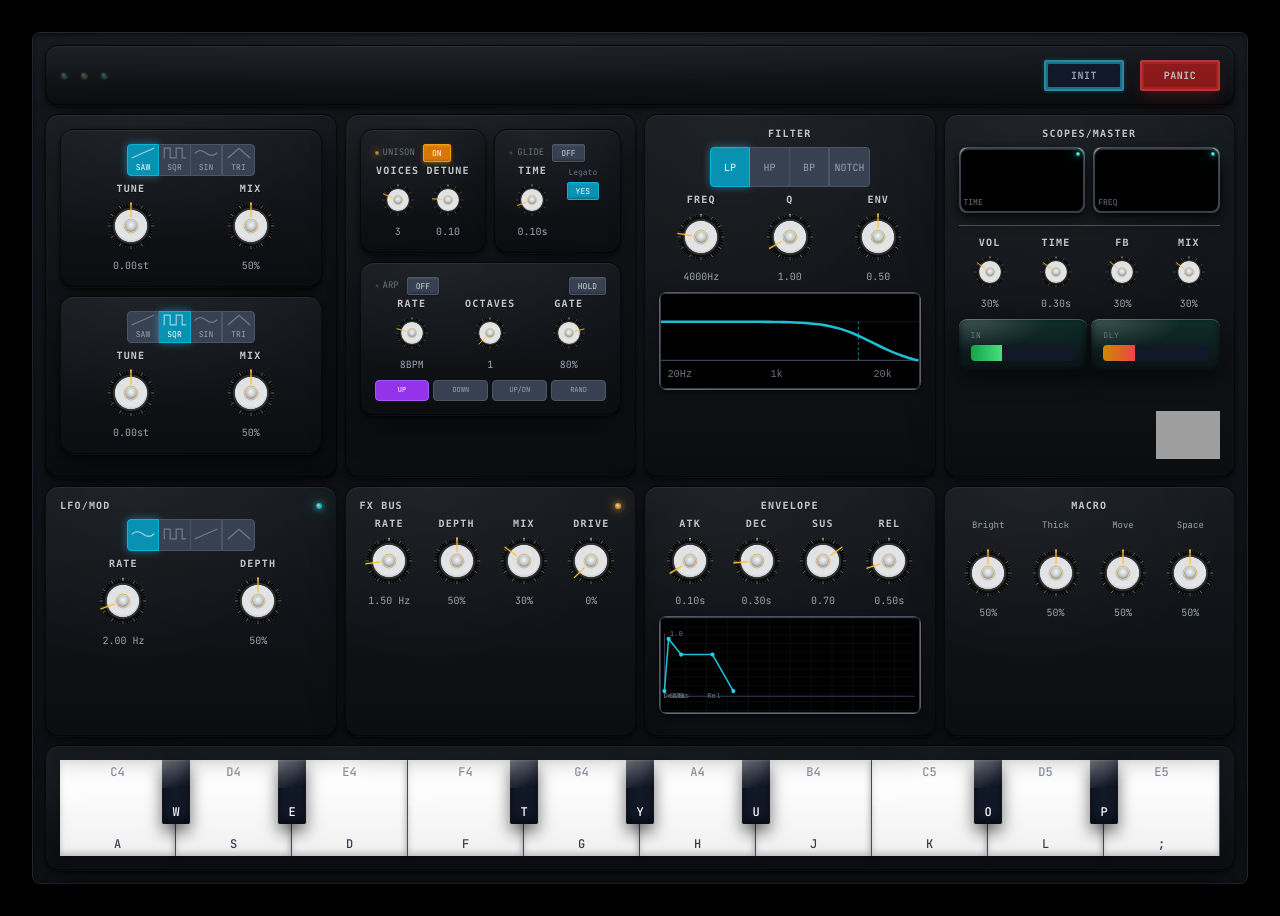
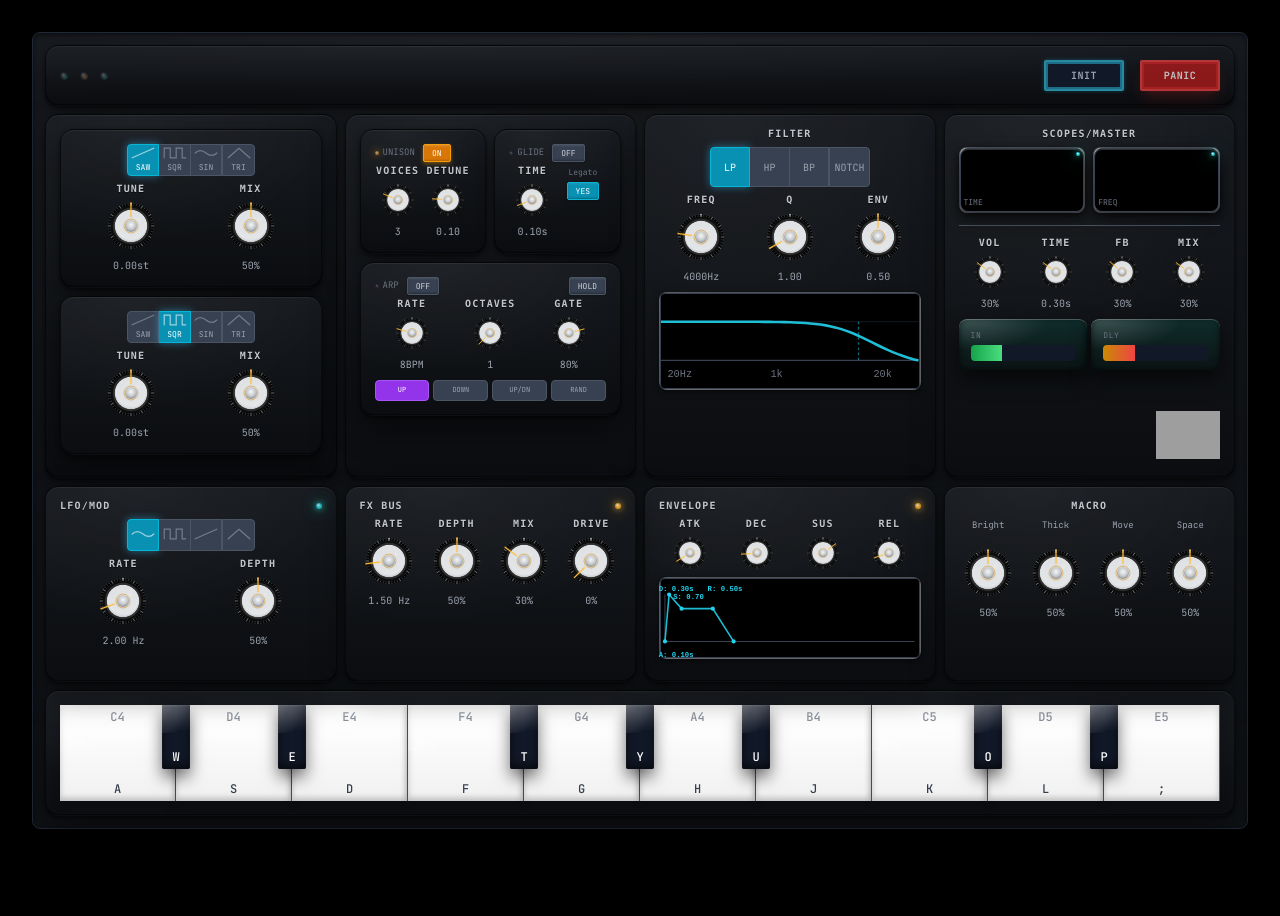
Before and after one commit to james-ralph8555/nextjs-portfoliosite, a Next.js app: page /synth in a window 1280 px wide. After the commit the page ends 861 px from the top, so only its background shows below. Built offline with nearby package versions, Linux system fonts and the light colour scheme; grey boxes are pictures that could not be loaded; a web font is replaced by a local one.

Commit message:
fixed envelope

```diff
--- a/src/components/synth/components/EnvelopeSection.tsx
+++ b/src/components/synth/components/EnvelopeSection.tsx
@@ -26,39 +26,53 @@ export function EnvelopeSection({
 }: EnvelopeSectionProps) {
   return (
     <div className="synth-section">
-      <div className="synth-section-title">ENVELOPE</div>
+      <div className="synth-section-title flex items-center justify-between">
+        <span>ENVELOPE</span>
+        <div className="flex items-center space-x-2">
+          <div className="
+            led led--amber
+            w-1.5 h-1.5
+            bg-amber-400
+            shadow-lg shadow-amber-400/50
+            rounded-full
+            transition-all duration-300
+
+            opacity-100
+          " data-on="true"></div>
+        </div>
+      </div>
 
       {/* ADSR Controls Grid */}
-      <div className="grid grid-cols-4 gap-1 mb-2">
-        <div className="synth-knob-compact">
+      <div className="grid grid-cols-4 gap-1 mb-1">
+        <div className="synth-knob-mini">
           <Knob
             value={attack}
             min={0.001}
             max={2}
             step={0.001}
             label="Atk"
-            unit="s"
             color="magenta"
             onChange={onAttackChange}
-            size="sm"
+            size="xs"
+            showValue={false}
           />
         </div>
 
-        <div className="synth-knob-compact">
+        <div className="synth-knob-mini">
           <Knob
             value={decay}
             min={0.001}
             max={2}
             step={0.001}
             label="Dec"
-            unit="s"
             color="magenta"
             onChange={onDecayChange}
-            size="sm"
+            size="xs"
+            showValue={false}
           />
         </div>
 
-        <div className="synth-knob-compact">
+        <div className="synth-knob-mini">
           <Knob
             value={sustain}
             min={0}
@@ -67,21 +81,22 @@ export function EnvelopeSection({
             label="Sus"
             color="magenta"
             onChange={onSustainChange}
-            size="sm"
+            size="xs"
+            showValue={false}
           />
         </div>
 
-        <div className="synth-knob-compact">
+        <div className="synth-knob-mini">
           <Knob
             value={release}
             min={0.001}
             max={5}
             step={0.001}
             label="Rel"
-            unit="s"
             color="magenta"
             onChange={onReleaseChange}
-            size="sm"
+            size="xs"
+            showValue={false}
           />
         </div>
       </div>
@@ -90,21 +105,20 @@ export function EnvelopeSection({
       <div className="relative bezel">
         <svg
           width={240}
-          height={120}
-          viewBox="0 0 240 90"
-          className="w-full h-24 bg-black border border-gray-700 rounded overflow-visible"
+          height={100}
+          viewBox="0 0 240 75"
+          className="w-full h-20 bg-black border border-gray-700 rounded overflow-visible"
         >
           {/* Subtle grid */}
           <defs>
-            <pattern id="grid-compact" width="20" height="8" patternUnits="userSpaceOnUse">
-              <path d="M 20 0 L 0 0 0 8" fill="none" stroke="#1f2937" strokeWidth="0.5"/>
+            <pattern id="grid-compact" width="20" height="6" patternUnits="userSpaceOnUse">
+              <path d="M 20 0 L 0 0 0 6" fill="none" stroke="#1f2937" strokeWidth="0.5"/>
             </pattern>
           </defs>
-          <rect width="100%" height="100%" fill="url(#grid-compact)" />
 
           {/* Axes */}
-          <line x1="0" y1="75" x2="240" y2="75" stroke="#374151" strokeWidth="1" />
-          <line x1="0" y1="15" x2="0" y2="75" stroke="#374151" strokeWidth="1" />
+          <line x1="0" y1="60" x2="240" y2="60" stroke="#374151" strokeWidth="1" />
+          <line x1="0" y1="15" x2="0" y2="60" stroke="#374151" strokeWidth="1" />
 
           {/* ADSR Envelope Path */}
           <path
@@ -116,27 +130,31 @@ export function EnvelopeSection({
           />
 
           {/* Phase markers */}
-          <circle cx="0" cy="70" r="2" fill="#22d3ee" />
-          <circle cx={Math.min(attack * 40, 80)} cy="20" r="2" fill="#22d3ee" />
-          <circle cx={Math.min((attack + decay) * 40, 120)} cy={70 - sustain * 50} r="2" fill="#22d3ee" />
-          <circle cx={Math.min((attack + decay) * 40, 120) + 30} cy={70 - sustain * 50} r="2" fill="#22d3ee" />
+          <circle cx="0" cy="60" r="2" fill="#22d3ee" />
+          <circle cx={Math.min(attack * 40, 80)} cy="15" r="2" fill="#22d3ee" />
+          <circle cx={Math.min((attack + decay) * 40, 120)} cy={60 - sustain * 45} r="2" fill="#22d3ee" />
+          <circle cx={Math.min((attack + decay) * 40, 120) + 30} cy={60 - sustain * 45} r="2" fill="#22d3ee" />
           {(() => {
             // Keep marker logic in sync with path endpoint so they never detach
-            const scaleX = 40
-            const decayX = Math.min((attack + decay) * scaleX, 120)
-            const sustainDuration = 30
-            const viewWidth = 240
-            const releaseEndX = Math.min(decayX + sustainDuration + (release * scaleX), viewWidth)
-            return <circle cx={releaseEndX} cy="70" r="2" fill="#22d3ee" />
+            const scaleX = 40 // Horizontal scale factor
+            const scaleY = 40 // Vertical scale factor for amplitude
+            const viewWidth = 240 // Matches SVG viewBox width
+
+            const attackX = Math.min(attack * scaleX, 80) // Cap at 80 to leave room
+            const decayX = Math.min((attack + decay) * scaleX, 120) // Cap at 120
+            const sustainY = 60 - (sustain * scaleY) // Base at 60, scale down
+            const sustainDuration = 30 // Fixed sustain duration for display
+            // Ensure the release segment reaches the right edge at high values
+            const releaseX = Math.min(decayX + sustainDuration + (release * scaleX), viewWidth)
+            return <circle cx={releaseX} cy="60" r="2" fill="#22d3ee" />
           })()}
 
-          {/* Labels */}
-          <text x="5" y="17" fill="#6b7280" fontSize="7" fontFamily="monospace">1.0</text>
-          <text x="5" y="77" fill="#6b7280" fontSize="7" fontFamily="monospace">0.0</text>
-          <text x="8" y="77" fill="#6b7280" fontSize="7" fontFamily="monospace">Atk</text>
-          <text x={Math.min(attack * 40, 80) - 5} y="77" fill="#6b7280" fontSize="7" fontFamily="monospace">Dec</text>
-          <text x={Math.min((attack + decay) * 40, 120) - 5} y="77" fill="#6b7280" fontSize="7" fontFamily="monospace">Sus</text>
-          <text x={Math.min((attack + decay) * 40, 120) + 25} y="77" fill="#6b7280" fontSize="7" fontFamily="monospace">Rel</text>
+          {/* Value labels on graph */}
+          <text x={Math.min(attack * 40, 80) - 10} y="75" fill="#22d3ee" fontSize="7" fontFamily="monospace" fontWeight="bold">A: {attack.toFixed(2)}s</text>
+          <text x={Math.min(attack * 40, 80) - 10} y="12" fill="#22d3ee" fontSize="7" fontFamily="monospace" fontWeight="bold">D: {decay.toFixed(2)}s</text>
+          <text x={Math.min((attack + decay) * 40, 120) - 8} y={50 - sustain * 40 - 3} fill="#22d3ee" fontSize="7" fontFamily="monospace" fontWeight="bold">S: {sustain.toFixed(2)}</text>
+          <text x={Math.min((attack + decay) * 40, 120) + 25} y="12" fill="#22d3ee" fontSize="7" fontFamily="monospace" fontWeight="bold">R: {release.toFixed(2)}s</text>
+
         </svg>
       </div>
     </div>
@@ -146,15 +164,15 @@ export function EnvelopeSection({
 // Helper function to generate ADSR envelope path
 function generateEnvelopePath(attack: number, decay: number, sustain: number, release: number): string {
   const scaleX = 40 // Horizontal scale factor
-  const scaleY = 50 // Vertical scale factor for amplitude
+  const scaleY = 45 // Vertical scale factor for amplitude
   const viewWidth = 240 // Matches SVG viewBox width
 
   const attackX = Math.min(attack * scaleX, 80) // Cap at 80 to leave room
   const decayX = Math.min((attack + decay) * scaleX, 120) // Cap at 120
-  const sustainY = 70 - (sustain * scaleY) // Base at 70, scale down
+  const sustainY = 60 - (sustain * scaleY) // Base at 60, scale down
   const sustainDuration = 30 // Fixed sustain duration for display
   // Ensure the release segment reaches the right edge at high values
   const releaseX = Math.min(decayX + sustainDuration + (release * scaleX), viewWidth)
 
-  return `M 0 70 L ${attackX} 20 L ${decayX} ${sustainY} L ${decayX + sustainDuration} ${sustainY} L ${releaseX} 70`
+  return `M 0 60 L ${attackX} 15 L ${decayX} ${sustainY} L ${decayX + sustainDuration} ${sustainY} L ${releaseX} 60`
 }
--- a/src/components/synth/components/Knob.tsx
+++ b/src/components/synth/components/Knob.tsx
@@ -13,6 +13,7 @@ interface KnobProps {
   color?: 'green' | 'amber' | 'red' | 'cyan' | 'magenta' | 'purple'
   onChange: (value: number) => void
   size?: 'xs' | 'sm' | 'md' | 'lg'
+  showValue?: boolean
 }
 
 export function Knob({
@@ -24,7 +25,8 @@ export function Knob({
   unit = '',
   color = 'green',
   onChange,
-  size = 'md'
+  size = 'md',
+  showValue = true
 }: KnobProps) {
   const [isDragging, setIsDragging] = useState(false)
   const [isLoaded, setIsLoaded] = useState(false)
@@ -268,9 +270,11 @@ export function Knob({
       </div>
 
       {/* Value display */}
-      <div className={`synth-knob-value text-gray-400`}>
-        {displayValue}
-      </div>
+      {showValue && (
+        <div className={`synth-knob-value text-gray-400`}>
+          {displayValue}
+        </div>
+      )}
     </div>
   )
 }
--- a/src/styles/synth/synth-base.css
+++ b/src/styles/synth/synth-base.css
@@ -29,6 +29,10 @@
 
   .synth-knob-compact {
     @apply flex flex-col items-center space-y-1;
+  }
+
+  .synth-knob-mini {
+    @apply flex flex-col items-center;
   }
 
   .synth-knob-label {
```
